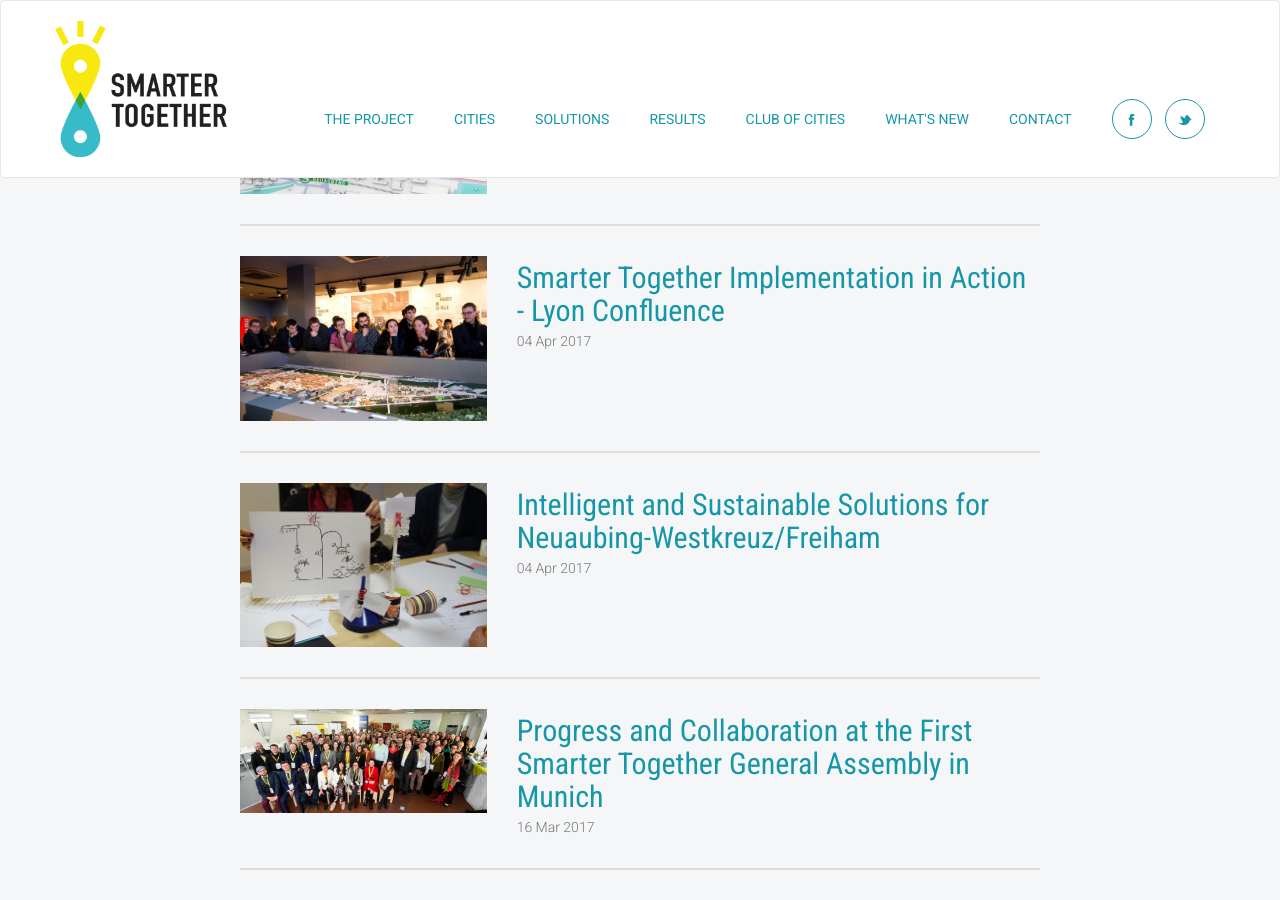
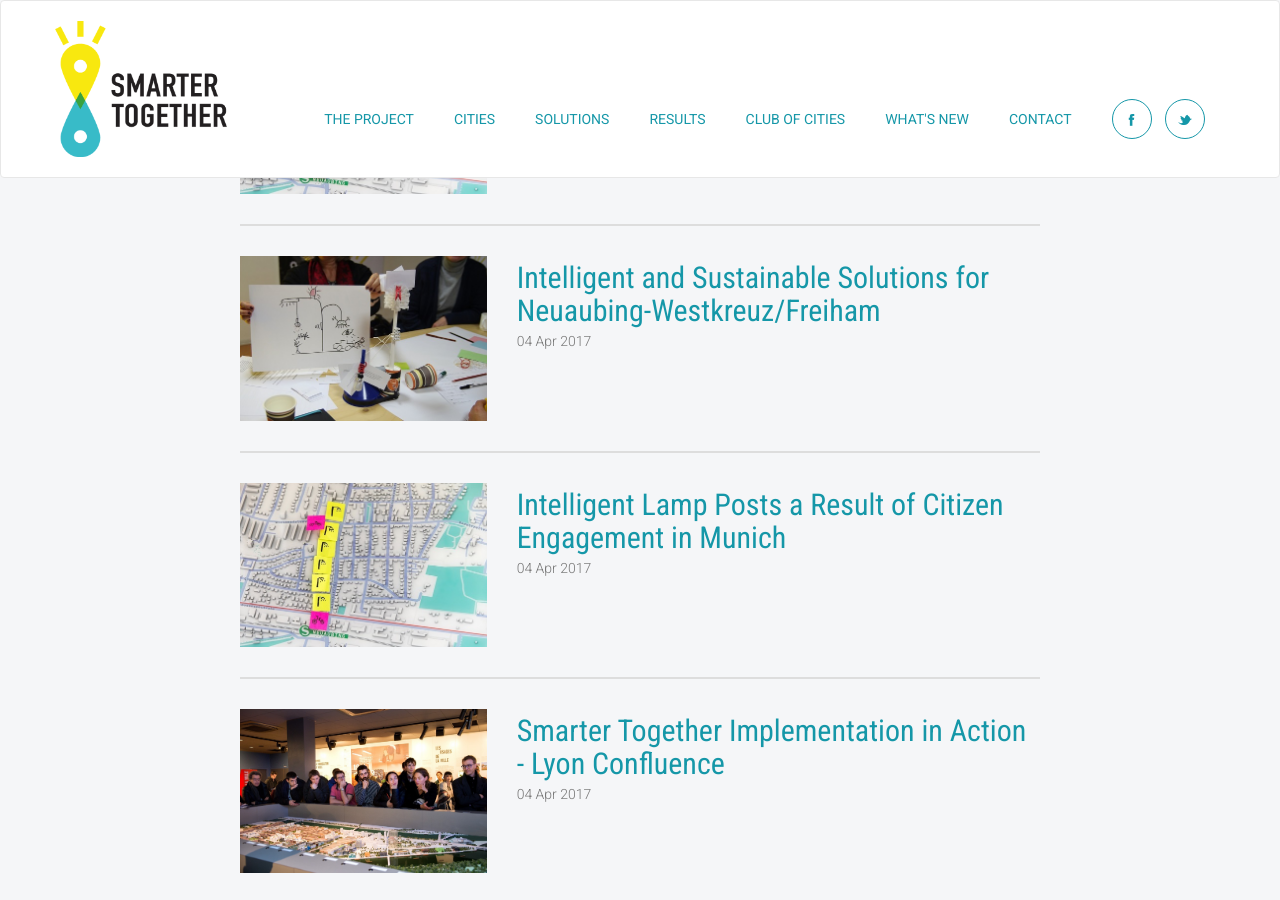
Before and after one commit to frontcraft/smarttogether, a Jekyll site: the page built from news/index.md, in a window 1280 px wide and 900 px high, scrolled down 1155 px. Built offline with Jekyll 4.4.1, drawn with Linux system fonts in a browser that asks for light colours; nearby versions of some CDN libraries; the list of posts is cut into pages by our own code; part of the change alters nothing that is shown.

Commit message:
news url & title fix part1

```diff
--- /dev/null
+++ b/_news/2017-04-04-intelligent-and-sustainable-solutions-for-neuaubing-westkreuz-freiham.md
@@ -0,0 +1,31 @@
+---
+layout: news-page
+title: "Intelligent and Sustainable Solutions for Neuaubing-Westkreuz/Freiham"
+date: 2017-04-04
+imageurl: images/news/Munich Citizen Engagement Photo.jpg
+---
+
+## ![Lamp-post.jpg]({{site.baseurl}}images/news/Munich Citizen Engagement Photo.jpg)
+The Smarter Together project is looking to achieve its first visible successes in Munich this year. From July 2017 onwards, the roadway in Neuaubing-Westkreuz will be equipped with intelligent lamp posts, with others to follow. With the installed sensors, information from the environment, weather and traffic can be recorded. The collected data will serve as the basis for various applications and mobile services, which are designed to facilitate life in the neighborhood and beyond. Residents will also be able to access information and offers in the district through a neighborhood app.
+
+In addition, the lamp posts could be equipped with adaptive, demand-controlled lighting in order to reduce energy consumption, as well as offer WLAN (M-WLAN) in the area for mobile devices.
+
+The lamp posts are a project in the field of technology that focuses on the intelligent use of information. The state capital Munich is focused on ‘Smart Data’ instead of ‘Big Data’. Therefore, only data that has an immediate benefit for the inhabitants or the city as a whole is collected, evaluated and made available. Data protection and data security always hold top priority.
+
+The continuous expansion of e- and open-government as well as smart-city solutions has been a part of the IT strategy of the state capital of Munich since 2016. Whether in the areas of the economy, society or administration, digitalisation affects all areas of evintelligent and sustainable solutions for neuaubing-westkreuz/freihameryday life. In order to ensure a modern, efficient and transparent administration, Munich must use new technical possibilities and anticipate changing requirements. Smarter Together is an important element for the strategic positioning of Munich in this area.
+
+### Mobility - flexibility on the road with the right vehicle for every occasion
+
+At the end of this year, the first three of eight planned multi-modal mobility stations will be launched. At these stations, MVG (Munich Transport Corporation) links the core service of public transport with additional mobility modules, such as e-car sharing, electric bicycle and tricycle stations, and charging stations for electric cars. At two stations, so-called ‘district sharing boxes’ are integrated, which introduce a shopping and exchange service with 24 hour delivery.
+
+### Energy - with redevelopment and renewables to the low-energy district
+
+A further focus of Smarter Together is on the socially responsible energy-saving renovation of residential buildings in Neuaubing-Westkreuz, in order to increase the share of renewable energy in the heat and power supply. The aim is to raise a surface of approximately 42,000 square meters to a sustainable energy standard. Homeowners will receive a comprehensive structural, technical and energetic analysis of their properties. In addition, ‘smart-home’ elements should reduce the energy consumption of households by up to 25 percent.
+
+A second pillar is the use of renewable energies. A growing portion of the energy supply is to be covered by district heating from the geothermal heating plant in München-Freiham and by decentralised photovoltaic modules on residential buildings. From fall 2017 onwards, a battery storage unit will be in operation. Further, excess energy will be fed into a so-called Virtual Power Station of Stadtwerke München - Munich City Utilities (SWM). The Virtual Power Plant will enable the networking of many generating plants and thus will contribute to the stabilisation of regional networks through intelligent load management. With energetic renovation and the expansion of renewable energy supply systems, up to 700 tons of CO2 can be saved annually.
+
+### Co-Creation integrates population intensively
+
+As part of a co-creation, citizens are an integral part of the work and development process. The opportunity to significantly influence the concept and design of the planned measures is offered as an intensive form of participation. Together with experts from the state capital Munich, regular workshops are being held on the development of citizen-based solutions. They are organised by the Munich Center for Technology in Society of the Technical University of Munich together with the Renovation Agency of the City of Munich MGS.
+
+The number 20 is the theme of the state capital Munich: Smarter Together is to reduce CO2 emissions by 20 percent, use more than 20 percent of renewable energies and increase energy efficiency by more than 20 percent. In addition, Neuaubing-Westkreuz is to be CO2-neutral by 2050.
--- /dev/null
+++ b/_news/2017-04-04-munich-lamp-posts.md
@@ -0,0 +1,42 @@
+---
+layout: news-page
+title: "Intelligent Lamp Posts a Result of Citizen Engagement in Munich"
+date: 2017-04-04
+imageurl: images/news/Munich Lamp Post 2_web.jpg
+---
+
+![LightMast Locations.jpg]({{site.baseurl}}images/news/Munich Lamp Post 2_web.jpg)
+
+## Technology is the Solution – But What is The Problem?
+
+### The recommendation of citizens for smart lighting masts in the district
+
+In March, the Munich Technical University handed over the recommendations from the Smarter Together co-creation process ‘Technology’ to the City of Munich. For several weeks, committed citizens and the responsible IT strategists of the city of Munich discussed the technological equipment of the planned intelligent lamp posts in their neighborhoods. The design collective Neuaubing-Westkreuz then developed concrete recommendations for the functional requirements of the lamp posts. The requirements define, among other things, which services the new intelligent lamp posts should enable, for which target group and in what form (for example as an app), to create value for the district. The recommendations will be incorporated into the technical equipment of the lamp posts and the relevant public procurement competition for the solutions.
+
+The co-creation process is an intensive form of citizen participation which offers residents the possibility to integrate their ideas and concerns into the concept and design of the planned infrastructure, and in this way influence results.
+
+### Intelligent light sensors - restrained sensors
+
+In the course of the design process, the participants agreed that technical systems and infrastructure alone would not make for a viable city. Therefore, their recommendation is to develop urban places with quality of stay and availability of services. After an inspection of the two sites, Bodensee- and Limesstraße, the participants formulated recommendations for three areas:
+
+### 1. Traffic data collection
+
+On one hand, traffic flow measurements in combination with adaptive traffic light circuits are required to avoid traffic jams. On the other hand, the measurement of pollutants and fine dust can be associated with speed-reducing measures.
+
+### 2. Pollutants and Allergens
+
+Measuring pollutants and fine particles can help identify the effects of speed reduction strategies. In order to link with the existing network of the Department of Health and the Environment more closely, site-specific data on pollen exposure for people with allergies can be recorded. These  recommendations are explicitly made available as a public service rather than a private service.
+
+### 3. Public Wi-Fi Hotspot
+
+Corresponding framework conditions are intended to take into account the availability of W-LAN hotspots in order to increase the quality of stay and synergy effects.
+
+### Sensitive handling of data is required
+
+The participants formulated detailed and concrete recommendations for the handling of data and the extent of the role of the city in this context. From the outset, the sensors from the lamp posts should exclude the collection of personal data and face and/or license plate recognition. The sensors are to be directed exclusively to the public space, and in no way to the private gardens of nearby houses.
+
+In the ‘Little Lab Workshop’, young people shared the assessment that the sensors can cause an underlying discomfort and thus adversely affect the well-being or the quality of stay of residents: weariness of sensors that could impose immediate sanctions (ex. automatic tickets for illegal parking) resulted in a critical evaluation. The corresponding recommendation is not to develop services with a primary educational character, but rather to give suggestions for the change of behavior, if at all, via positive reinforcement.
+
+The regularly organised workshops on the development of concrete solutions were held at the Stadtteillabor in Neuaubing-Westkreuz, which is operated by the Renovation Agency of the City of Munich (MGS) for the project. The Munich Center for Technology in Society of the Technical University of Munich organised this workshop series.
+
+![LampPost Drawing.jpg]({{site.baseurl}}images/news/Munich Lamp Post 1_web.jpg)
```
Also changed, not shown: _news/2017-01-30-find-project-or-business-partners-among-cities-involved-eu-smart-cities-initiatives.md (+2 -2 lines), _news/2017-01-30-green-digital-charter-publishes-case-studies-developed-gdc-signatory-cities-fields.md (+2 -2 lines), _news/2017-01-31-eusew-2017-calls-are-open.md (+2 -2 lines), _news/2017-02-24-save-date-scis-conference-empowering-smart-solutions-better-cities.md (+2 -2 lines), _news/2017-03-16-Progress-Collaboration-Smarter-Together-General-Assembly-Munich.md (+2 -2 lines).
